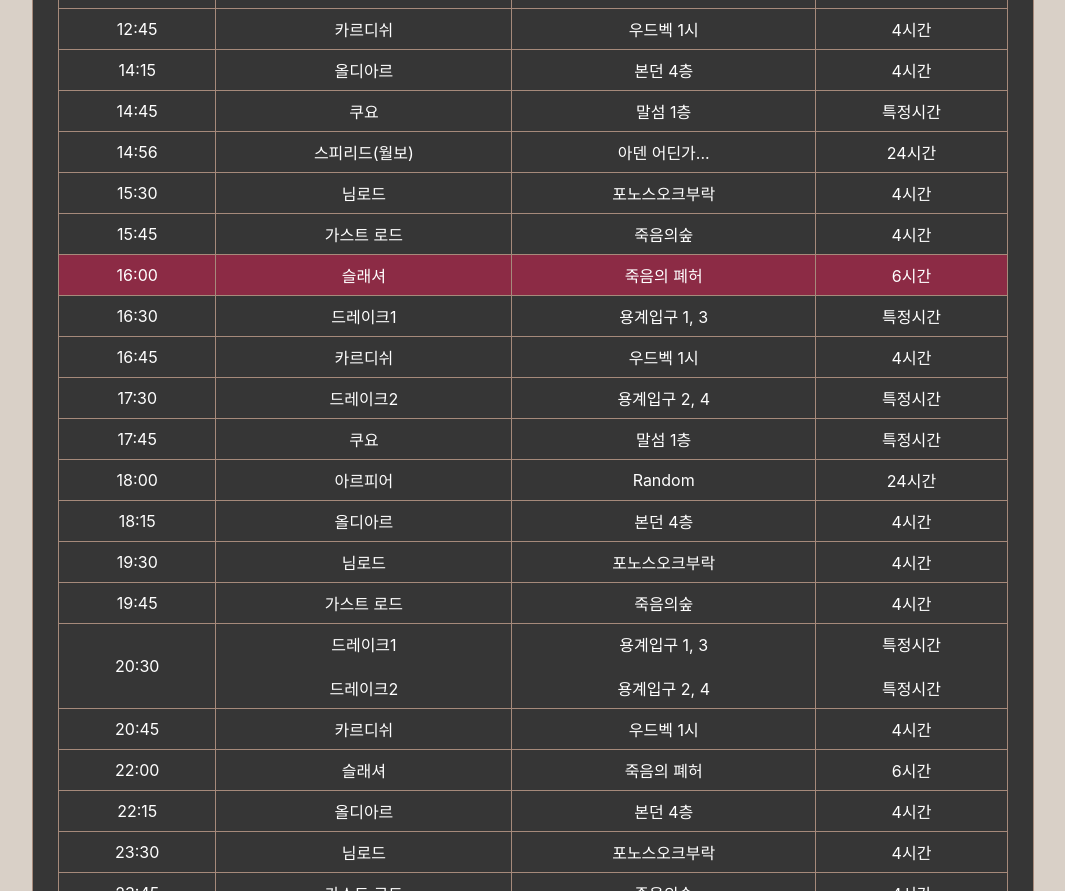
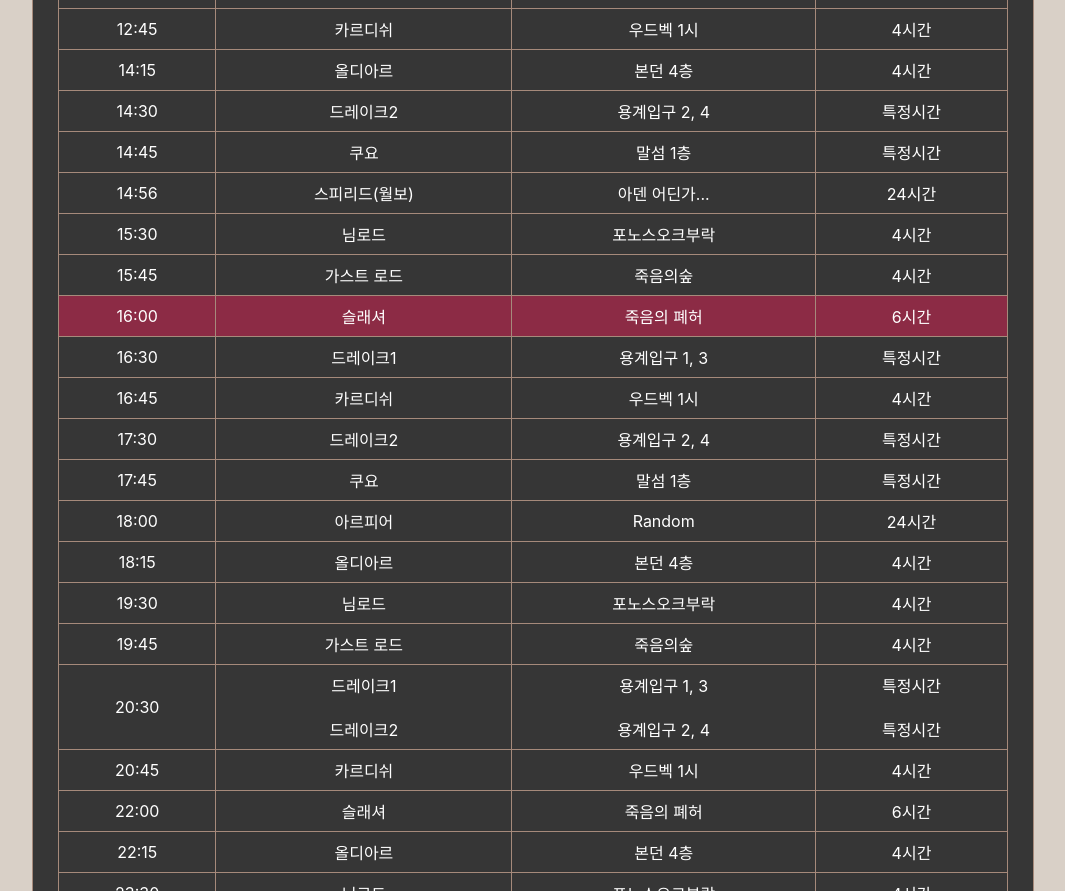
Before and after one commit to nickkies/tt, a React (Create React App) app: page / in a window 1280 px wide. Shown: the part 1780-2671 px from the top of the page, without its empty margins (107-1172 px from the left). Built offline with nearby package versions, Linux system fonts and the light colour scheme.

Commit message:
Fix: "빠진 시간 추가"

```diff
--- a/src/constant.js
+++ b/src/constant.js
@@ -83,7 +83,7 @@ export const BOSS = {
   },
   dr2: {
     name: '드레이크2',
-    appears: ['00:30', '11:30', '17:30', '20:30'],
+    appears: ['00:30', '11:30', '14:30', '17:30', '20:30'],
     region: '용계입구 2, 4',
     term: '특정시간',
     img: drPng,
```
